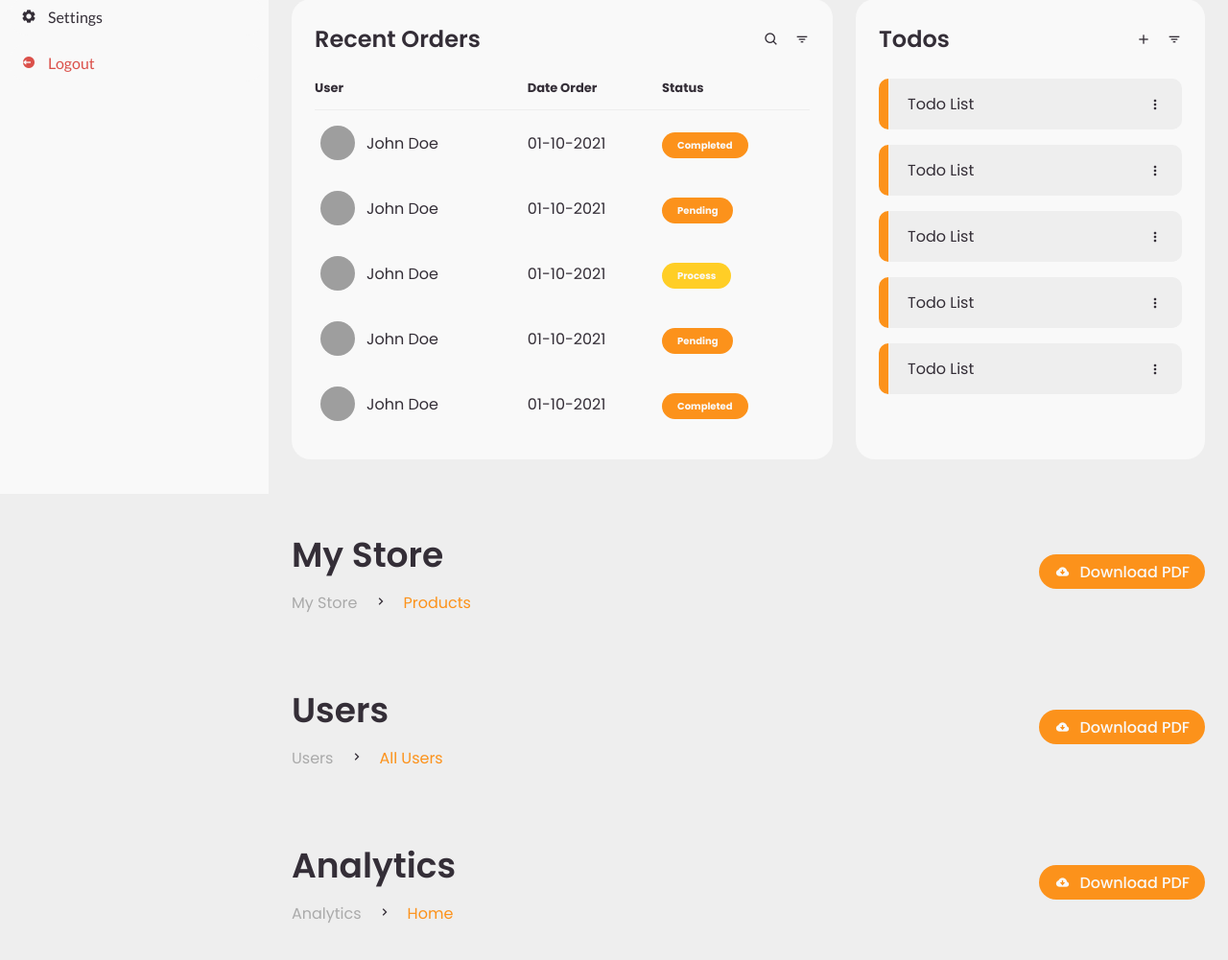
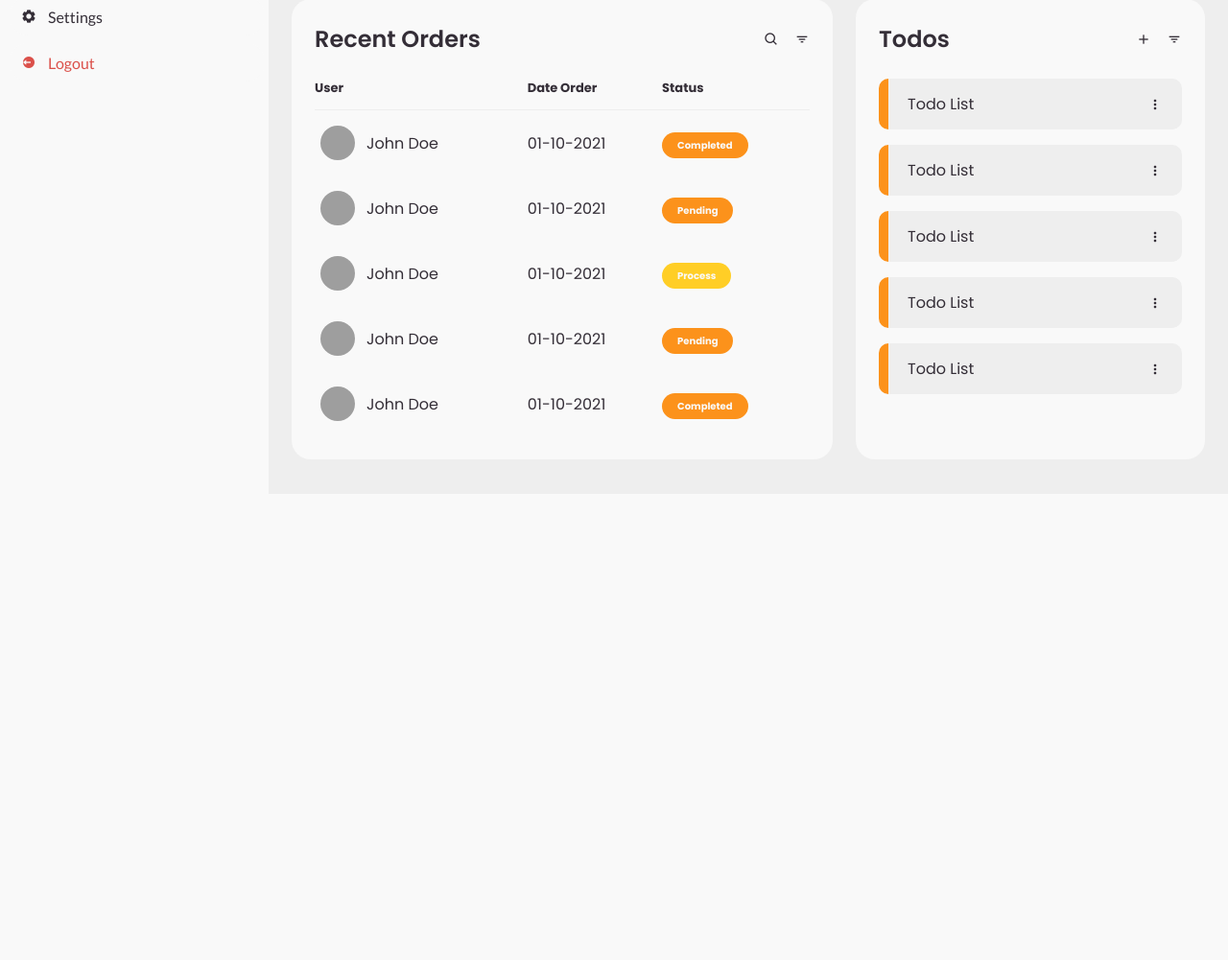
Before and after one commit to luifajarillo/im-final-project, a PHP site: page /ap/admin.php in a window 1280 px wide. Shown: the part 371-1372 px from the top of the page at 96% size. After the commit the page ends 810 px from the top, so only its background shows below. Run offline with PHP 8.4, Linux system fonts and the light colour scheme; grey boxes are pictures that could not be loaded.

Commit message:
forgot to hide sections:3

```diff
--- a/ap/analytics.php
+++ b/ap/analytics.php
@@ -1,4 +1,4 @@
-<main id="analytics-section" class="main-section">
+<main id="analytics-section" class="main-section" style="display: none;">
     <div class="head-title">
             <div class="left">
                 <h1>Analytics</h1>
--- a/ap/store.php
+++ b/ap/store.php
@@ -1,4 +1,4 @@
-<main id="store-section" class="main-section">
+<main id="store-section" class="main-section" style="display: none;">
     <div class="head-title">
             <div class="left">
                 <h1>My Store</h1>
--- a/ap/users.php
+++ b/ap/users.php
@@ -1,4 +1,4 @@
-<main id="users-section" class="main-section">
+<main id="users-section" class="main-section" style="display: none;">
     <div class="head-title">
             <div class="left">
                 <h1>Users</h1>
```
